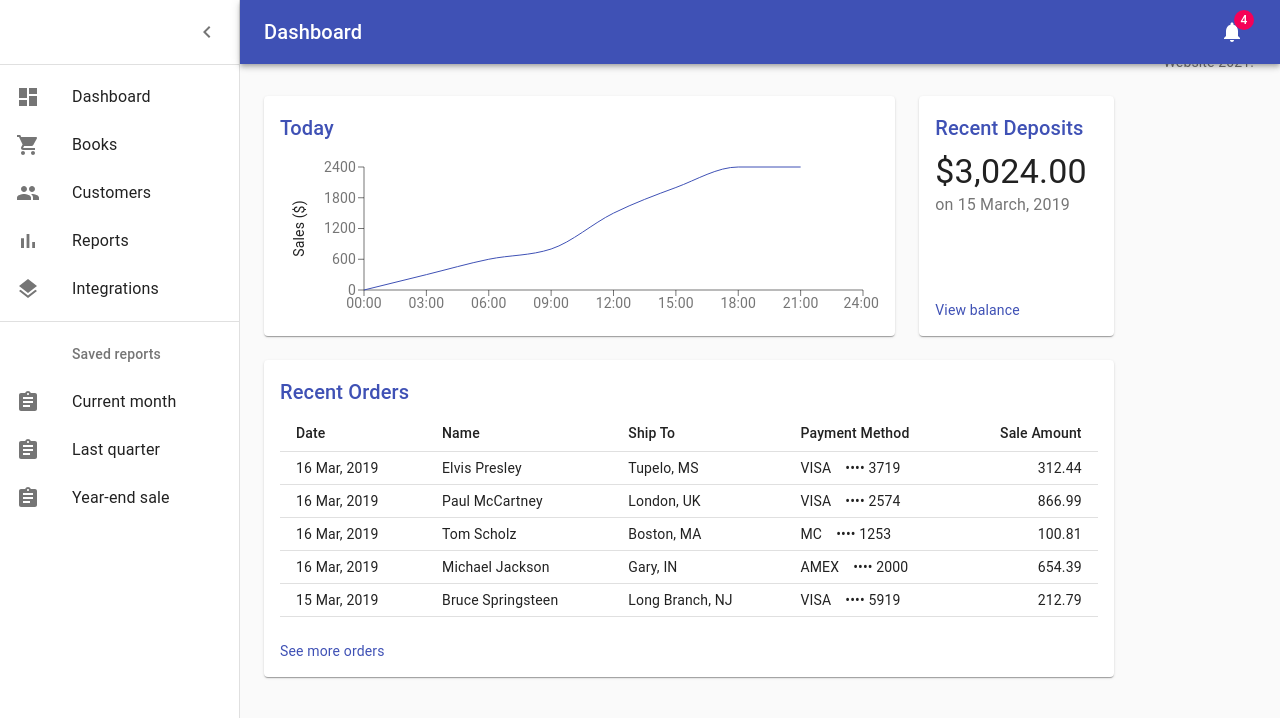
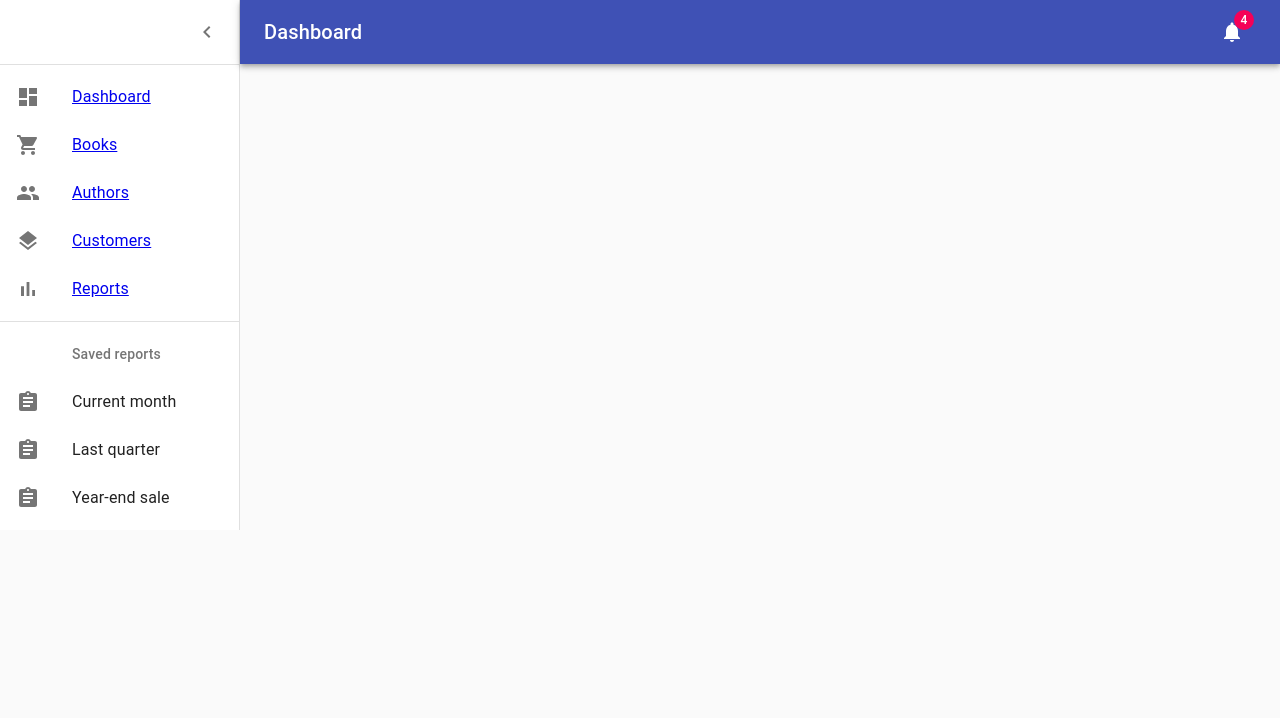
Before and after one commit to arlind-shkrela/Api.Net_React_Mongo---iBookStore, a React (Create React App) app in the folder react_client/: page /books in a window 1280 px wide. Shown: the top 718 px of the page. Built offline with nearby package versions, Linux system fonts and the light colour scheme.

Commit message:
adding routes intials react classes

```diff
--- a/react_client/src/App.js
+++ b/react_client/src/App.js
@@ -19,6 +19,10 @@ import NotificationsIcon from '@material-ui/icons/Notifications';
 import { mainListItems, secondaryListItems } from './components/listItems';
 import Link from '@material-ui/core/Link';
 import Box from '@material-ui/core/Box';
+import GetBooks from './components/GetBooks';
+import GetAuthors from './components/GetAuthors';
+import GetCustomers from './components/GetCustomers';
+
 
 
 function Copyright() {
@@ -164,22 +168,30 @@ function App() {
       <Divider />
       <List>{secondaryListItems}</List>
     </Drawer>
-    <Dashboard />
+      <Router>
+          <Route exact path="/">
+            <Dashboard />
+          </Route>
+
+          <Route path="/dashboard">
+            <Dashboard />
+          </Route>
+          <Route path="/books">
+            <GetBooks />
+          </Route>
+          <Route path="/authors">
+            <GetAuthors />
+          </Route>
+          <Route path="/customers">
+            <GetCustomers />
+          </Route>
+        </Router>
+{/*
       <Box pt={4}>
             <Copyright />
-        </Box>
+        </Box> */}
+
     </div>
-
-    // <Router>
-    // <div className="container">
-    //     <Navbar />
-    //     <br/>
-    //     <Route path="/" exact component={ExercisesList} />
-    //     <Route path="/edit/:id" component={EditExercise} />
-    //     <Route path="/create" component={CreateExercise} />
-    //     <Route path="/user" component={CreateUser} />
-    // </div>
-    // </Router>
   );
 }
 
--- /dev/null
+++ b/react_client/src/components/GetAuthors.js
@@ -0,0 +1,11 @@
+import React from 'react'
+
+function GetAuthors() {
+    return (
+        <div>
+
+        </div>
+    )
+}
+
+export default GetAuthors
--- /dev/null
+++ b/react_client/src/components/GetBooks.js
@@ -0,0 +1,11 @@
+import React from 'react'
+
+function GetBooks() {
+    return (
+        <div>
+            hello from booksdasdadasdasdasdasdasdasdasdasd
+        </div>
+    )
+}
+
+export default GetBooks
--- /dev/null
+++ b/react_client/src/components/GetCustomers.js
@@ -0,0 +1,11 @@
+import React from 'react'
+
+function GetCustomers() {
+    return (
+        <div>
+
+        </div>
+    )
+}
+
+export default GetCustomers
--- a/react_client/src/components/listItems.js
+++ b/react_client/src/components/listItems.js
@@ -9,39 +9,61 @@ import PeopleIcon from '@material-ui/icons/People';
 import BarChartIcon from '@material-ui/icons/BarChart';
 import LayersIcon from '@material-ui/icons/Layers';
 import AssignmentIcon from '@material-ui/icons/Assignment';
+import { Link } from 'react-router-dom';
+import { BrowserRouter } from 'react-router-dom';
 
 export const mainListItems = (
   <div>
+    <BrowserRouter>
+
+    <Link to="/">
     <ListItem button>
+
       <ListItemIcon>
         <DashboardIcon />
       </ListItemIcon>
-      <ListItemText primary="Dashboard" />
+        <ListItemText primary="Dashboard" />
     </ListItem>
+
+      </Link>
+      <Link to='/books'>
+
     <ListItem button>
       <ListItemIcon>
         <ShoppingCartIcon />
       </ListItemIcon>
-      <ListItemText primary="Books" />
+         <ListItemText primary="Books" />
     </ListItem>
+
+    <Link to='/authors'>
+      </Link>
     <ListItem button>
       <ListItemIcon>
         <PeopleIcon />
       </ListItemIcon>
+      <ListItemText primary="Authors" />
+    </ListItem>
+    </Link>
+
+    <Link to='/customers'>
+    <ListItem button>
+      <ListItemIcon>
+        <LayersIcon />
+      </ListItemIcon>
       <ListItemText primary="Customers" />
     </ListItem>
+    </Link>
+    <Link to='/reports'>
     <ListItem button>
       <ListItemIcon>
         <BarChartIcon />
       </ListItemIcon>
       <ListItemText primary="Reports" />
     </ListItem>
-    <ListItem button>
-      <ListItemIcon>
-        <LayersIcon />
-      </ListItemIcon>
-      <ListItemText primary="Integrations" />
-    </ListItem>
+    </Link>
+
+  </BrowserRouter>
+
   </div>
 );
 
@@ -67,4 +89,5 @@ export const secondaryListItems = (
       <ListItemText primary="Year-end sale" />
     </ListItem>
   </div>
+
 );
```
Also changed, not shown: 6 other files (tests, documents, lock files or other folders).
